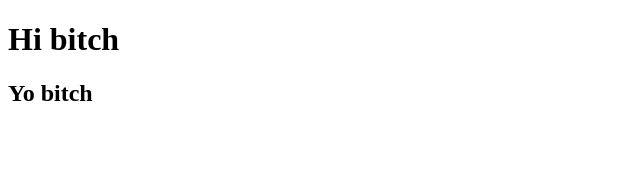
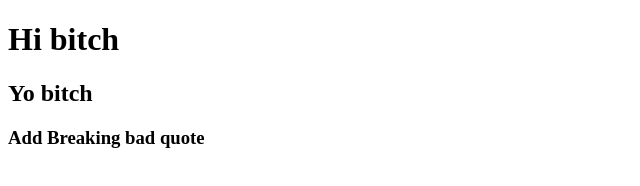
Before and after one commit to meetaffan/background-color, a plain HTML site: page index.html in a window 1280 px wide. Shown: the whole page, without its empty margins (0-640 px from the left). Drawn offline with Linux system fonts and the light colour scheme.

Commit message:
bb quote

```diff
--- a/index.html
+++ b/index.html
@@ -6,6 +6,7 @@
 <body>
 	<h1>Hi bitch</h1>
 	<h2>Yo bitch</h2>
+	<h3>Add Breaking bad quote</h3>
 
 </body>
 </html>
```
